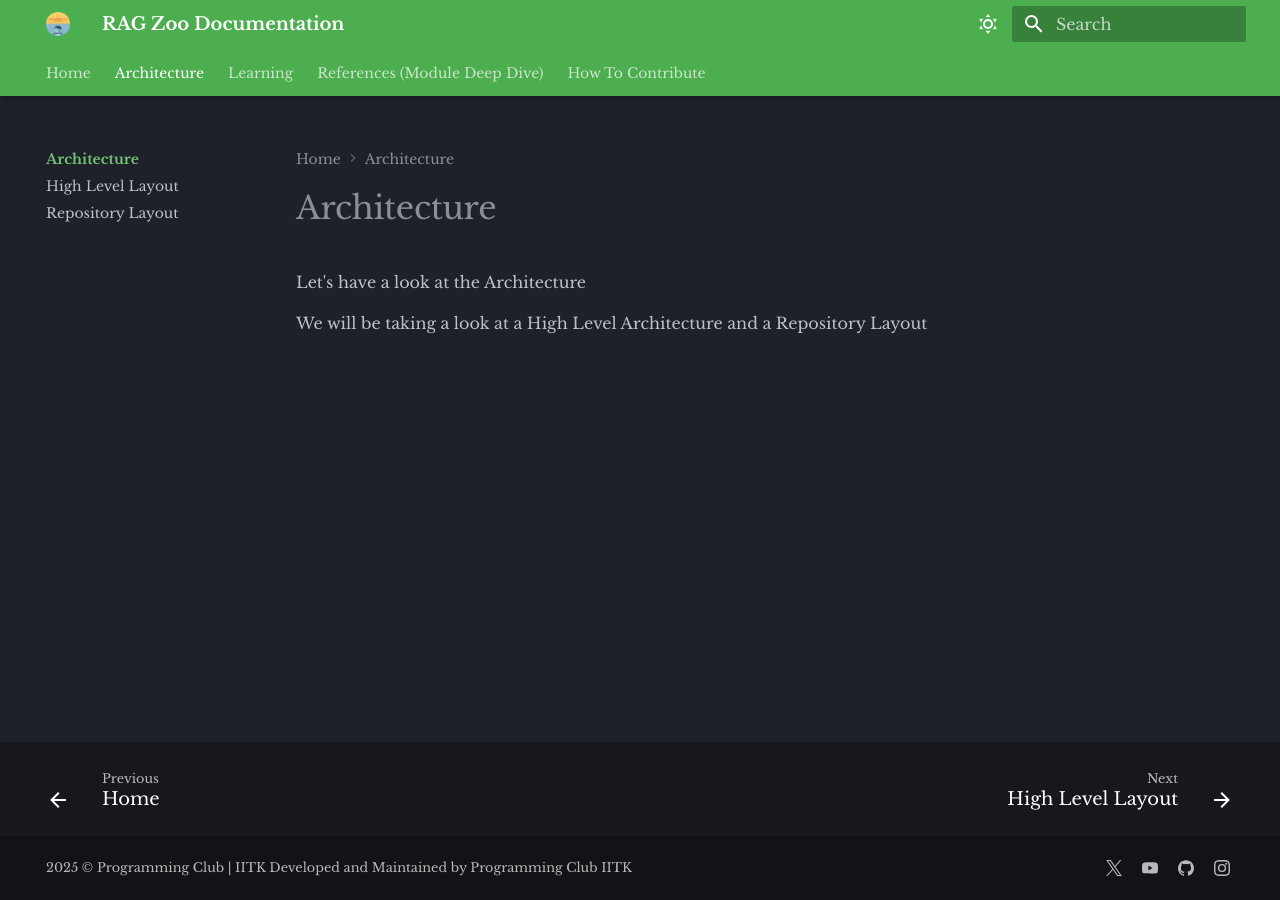
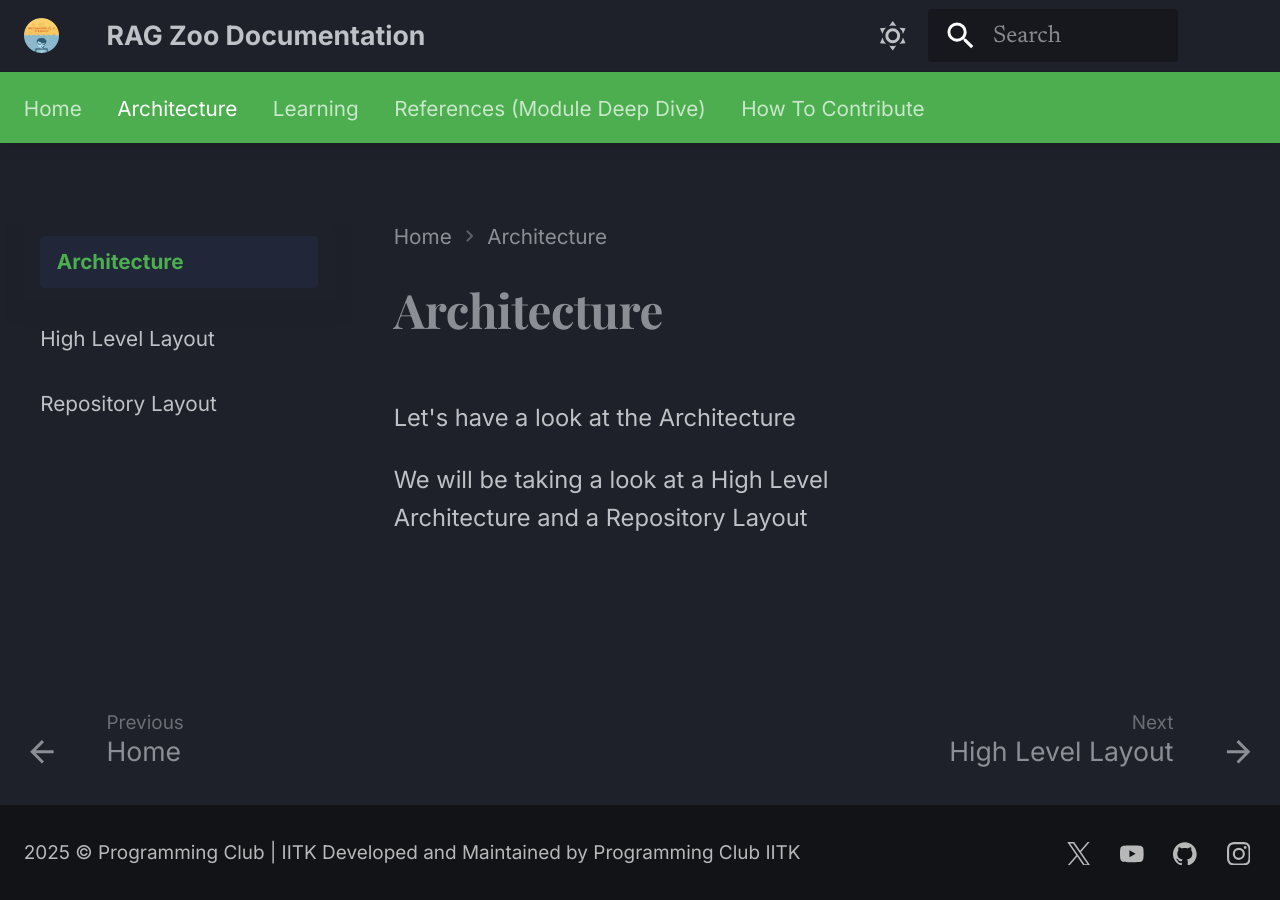
Before and after one commit to Karthic-N-A/RAG-Zoo-Website-Local-Impl, an MkDocs documentation site: the page built from docs/Architecture/README.md, in a window 1280 px wide. Built offline with MkDocs 1.6.1 and Material for MkDocs 9.7.7, drawn with Linux system fonts in a browser that asks for light colours.

Commit message:
Updated extra.css

```diff
--- /dev/null
+++ b/docs/stylesheets/extra.css
@@ -0,0 +1,190 @@
+@import url('https://fonts.googleapis.com/css2?family=Inter:wght@400;500;700&family=Playfair+Display:wght@700&display=swap');
+
+:root {
+  font-size: 185%;
+  --my-primary-base-rgb: 63, 81, 181;
+  --my-header-opacity: 0.85;
+  --md-primary-fg-color: rgba(var(--my-primary-base-rgb), var(--my-header-opacity));
+  --md-primary-fg-color--light: rgb(121, 134, 203);
+  --md-primary-fg-color--dark: rgb(40, 53, 147);
+  --md-accent-fg-color: #ff5252;
+  --md-accent-fg-color--light: #ff8a80;
+  --md-accent-fg-color--dark: #d50000;
+  --md-default-bg-color: #fcfcfc;
+  --md-default-fg-color: rgba(0, 0, 0, 0.87);
+  --md-default-fg-color--light: rgba(0, 0, 0, 0.6);
+  --md-default-fg-color--lighter: rgba(0, 0, 0, 0.3);
+  --md-shadow-z1: 0 2px 5px rgba(0, 0, 0, 0.1), 0 0 2px rgba(0, 0, 0, 0.05);
+  --md-shadow-z2: 0 4px 10px rgba(0, 0, 0, 0.15), 0 0 4px rgba(0, 0, 0, 0.08);
+}
+
+@media (prefers-color-scheme: dark) {
+  :root {
+    --md-primary-fg-color: rgba(144, 164, 237, 1);
+    --md-primary-fg-color--light: rgb(179, 200, 255);
+    --md-primary-fg-color--dark: rgb(92, 107, 192);
+    --md-accent-fg-color: #ff867c;
+    --md-accent-fg-color--light: #ffb3a7;
+    --md-accent-fg-color--dark: #c62828;
+    --md-default-bg-color: #121212;
+    --md-default-fg-color: rgba(255, 255, 255, 0.87);
+    --md-default-fg-color--light: rgba(255, 255, 255, 0.6);
+    --md-default-fg-color--lighter: rgba(255, 255, 255, 0.3);
+    --md-shadow-z1: 0 2px 5px rgba(255, 255, 255, 0.05), 0 0 2px rgba(255, 255, 255, 0.02);
+    --md-shadow-z2: 0 4px 10px rgba(255, 255, 255, 0.08), 0 0 4px rgba(255, 255, 255, 0.05);
+  }
+}
+
+body {
+  font-family: 'Inter', sans-serif;
+  font-size: 1rem;
+}
+h1, h2, h3 {
+  font-family: "Playfair Display", serif;
+  font-weight: 700;
+  line-height: 1.3;
+}
+h1 { font-size: 2.5rem; }
+h2 { font-size: 2.1rem; }
+h3 { font-size: 1.7rem; }
+
+
+.md-header,
+.md-header__inner {
+  background-color: var(--md-default-bg-color) !important;
+  color: var(--md-default-fg-color) !important;
+  box-shadow: var(--md-shadow-z1) !important;
+  border-bottom: 1px solid rgba(0, 0, 0, 0.06);
+}
+@media (prefers-color-scheme: dark) {
+  .md-header,
+  .md-header__inner {
+    border-bottom: 1px solid rgba(255, 255, 255, 0.1);
+  }
+}
+
+.md-footer {
+  background-color: var(--md-default-bg-color) !important;
+  color: var(--md-default-fg-color--light) !important;
+}
+
+.md-nav__link {
+  transition: background-color 0.2s ease-in-out !important;
+  border-radius: 4px;
+  padding: 0.6em 0.8em !important;
+}
+.md-nav__link:hover {
+  background-color: rgba(0, 0, 0, 0.03) !important;
+}
+.md-nav__link--active {
+  background-color: rgba(var(--my-primary-base-rgb), 0.1) !important;
+  color: var(--md-primary-fg-color) !important;
+  font-weight: 600 !important;
+}
+
+a {
+  transition: color 0.2s ease-in-out !important;
+}
+a:hover {
+  color: var(--md-accent-fg-color) !important;
+}
+
+.md-typeset pre,
+.md-typeset blockquote,
+.admonition {
+  box-shadow: var(--md-shadow-z1) !important;
+  border: 1px solid rgba(0, 0, 0, 0.05) !important;
+  background-color: #fff !important;
+  transition: box-shadow 0.2s ease-in-out;
+}
+.md-typeset pre:hover,
+.md-typeset blockquote:hover,
+.admonition:hover {
+  box-shadow: var(--md-shadow-z2) !important;
+}
+@media (prefers-color-scheme: dark) {
+  .md-typeset pre,
+  .md-typeset blockquote,
+  .admonition {
+    background-color: #1e1e1e !important;
+    border-color: rgba(255, 255, 255, 0.1) !important;
+  }
+}
+
+.highlight .hll,
+.highlight pre code .line span {
+  background-color: transparent !important;
+}
+
+.highlighttable td.linenos,
+.highlighttable div.linenos,
+.highlighttable pre {
+  background-color: transparent !important;
+}
+
+.md-typeset__scrollwrap {
+    background-color: transparent !important;
+}
+
+.highlighttable .linenos {
+  background-color: transparent !important;
+  padding-right: 0.5em;
+}
+
+[data-md-color-scheme="default"] .highlighttable .linenos pre {
+  color: #000 !important;
+}
+
+[data-md-color-scheme="slate"] .highlighttable .linenos pre {
+  color: #fff !important;
+}
+
+.md-typeset table {
+  width: 100%;
+  border-collapse: collapse;
+  margin-bottom: 1.5em;
+  font-size: 0.9em;
+  border-radius: 6px;
+  overflow: hidden;
+}
+.md-typeset table th,
+.md-typeset table td {
+  padding: 0.8em 1em;
+  border: 1px solid rgba(0, 0, 0, 0.1);
+  text-align: left;
+}
+.md-typeset table th {
+  background-color: rgba(0, 0, 0, 0.05);
+  font-weight: 600;
+  color: var(--md-default-fg-color);
+}
+@media (prefers-color-scheme: dark) {
+  .md-typeset table th {
+    background-color: rgba(255, 255, 255, 0.05);
+    border-color: rgba(255, 255, 255, 0.1);
+  }
+  .md-typeset table td {
+    border-color: rgba(255, 255, 255, 0.05);
+  }
+}
+
+input[data-md-component="search-query"] {
+  height: 1.8em !important;
+  line-height: 1.8em !important;
+  padding-top: 0.1em !important;
+  padding-bottom: 0.1em !important;
+  font-size: 0.9em !important;
+}
+.md-search__input::placeholder {
+  font-size: 0.9em;
+  color: var(--md-default-fg-color--light);
+}
+.md-search__icon {
+  vertical-align: middle;
+}
+.md-header__inner .md-search__form {
+  display: flex;
+  align-items: center;
+  max-width: 250px !important;
+  width: 100%;
+}
--- a/mkdocs.yml
+++ b/mkdocs.yml
@@ -3,11 +3,12 @@
 theme:
   name: material
   font:
-    text: Libre Baskerville
+    text: Newsreader
     code: Fira Mono
   logo: assets/pclublogo.png
   favicon: assets/pclublogo.png
   features:
+    - search.highlight
     - navigation.tabs
     - navigation.tabs.sticky
     - navigation.footer
@@ -33,8 +34,10 @@
       toggle:
         icon: material/weather-night
         name: Light mode
-      primary: blue
+      primary: indigo
       accent: deep purple
+plugins:
+  - search
 markdown_extensions:
   - attr_list
   - md_in_html
@@ -55,6 +58,9 @@
   - pymdownx.tabbed:
       alternate_style: true
 
+extra_css:
+  - stylesheets/extra.css
+
 extra:
   social:
   - icon: simple/x
@@ -65,7 +71,10 @@
     link: https://github.com/pclubiitk
   - icon: simple/instagram
     link: https://www.instagram.com/pclubiitk/?hl=en
+  search:
+    placeholder: "Search"
   generator: false
+
 
 nav:
   - Home: README.md
```
Also changed, not shown: docs/Architecture/README.md (line endings or trailing spaces).
